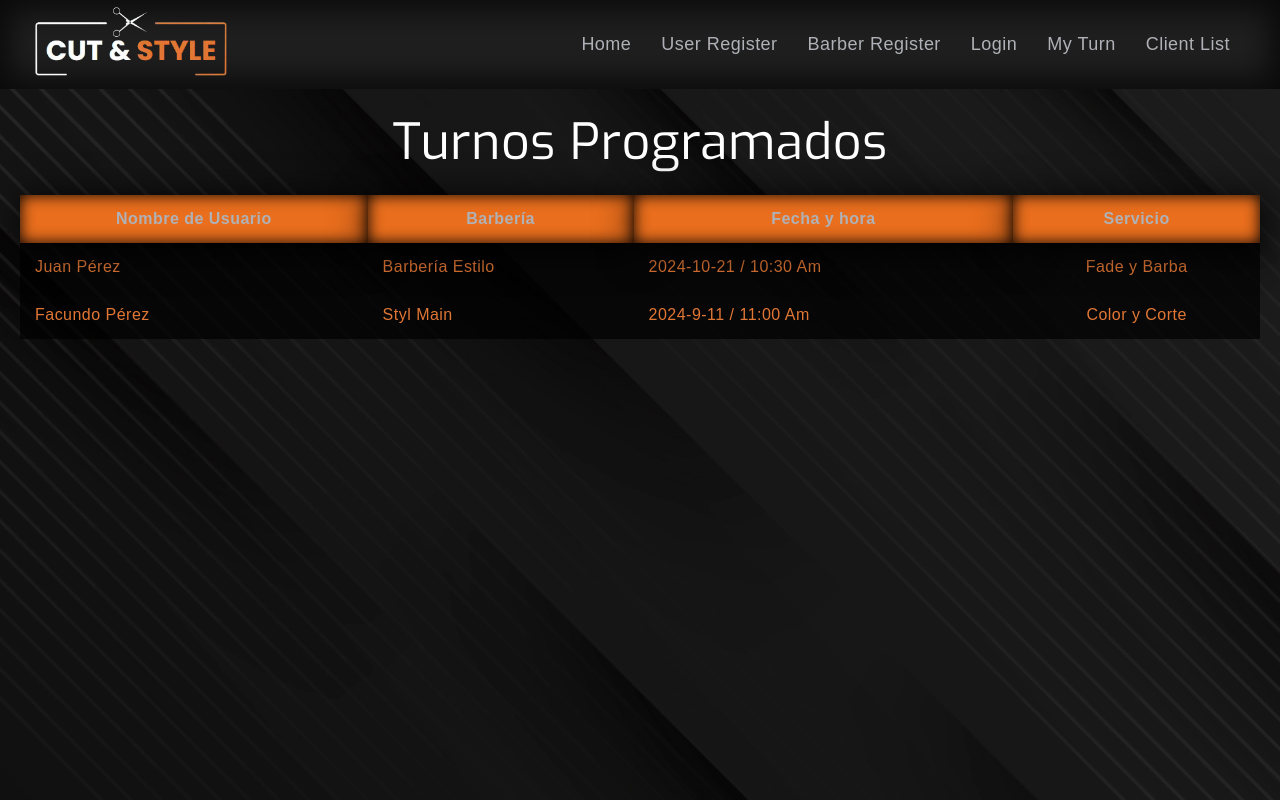
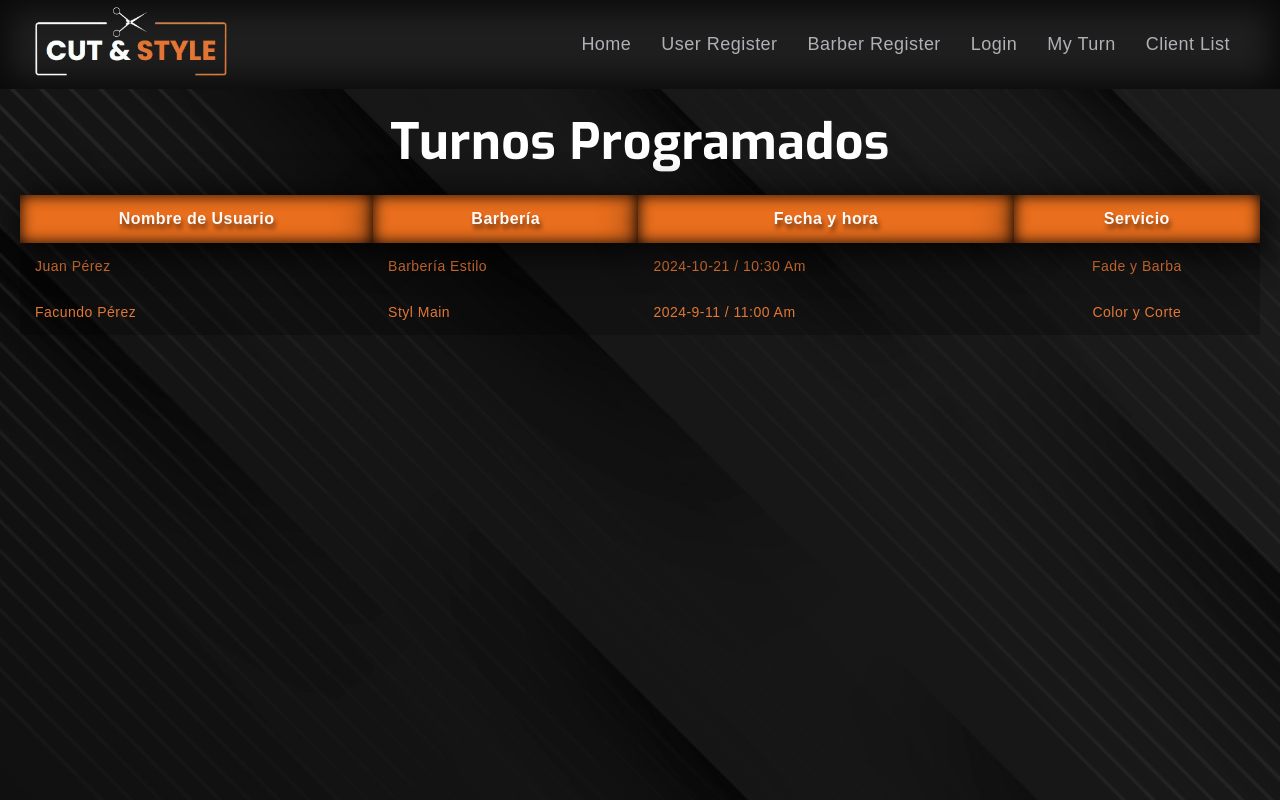
Before and after one commit to FraNkoRasia/CUT-STYLE, a React (Vite) app in the folder frontend/: page /turno in a window 1280 px wide. Shown: the top 800 px of the page. Built offline with nearby package versions, Linux system fonts and the light colour scheme.

Commit message:
Cambios de estilos en la vista mi Turno y ajuste del grid en la vista home

```diff
--- a/frontend/src/Components/Home/Home.css
+++ b/frontend/src/Components/Home/Home.css
@@ -244,8 +244,8 @@
 .img-gallery {
     width: 100%;
     max-width: 800px;
-    margin: 10px auto;
-    padding: 50px 0;
+    margin: 0px auto;
+    padding: 30px 30px;
     display: grid;
     grid-template-columns: repeat(3, 1fr);
     gap: 10px;
@@ -265,7 +265,7 @@
     }
 }
 
-@media (min-width: 524px) {
+@media (min-width: 500px) {
    #img1{
     height: 390px;
    }
--- a/frontend/src/Components/MyTurn/Turno.css
+++ b/frontend/src/Components/MyTurn/Turno.css
@@ -18,26 +18,33 @@
     font-family: "Exo", sans-serif;
     text-align: center;
     margin-bottom: 20px;
-    font-size: 50px;
+    font-size: clamp(30px, 4.167vw, 50px);
     color: white;
+    font-weight: 700;
 }
 
 .turno-container table {
     width: 100%;
-    background-color: rgba(0, 0, 0, 0.7);
+    background-color: rgb(0 0 0 / 24%);
     border-spacing: 0 10px;
 }
 
-.turno-container th,
+.turno-container th {
+    padding: 15px 8px;
+    text-align: left;
+    font-size: clamp(14px, 4.167vw, 16px);
+    text-shadow: 2px 5px 4px rgba(0, 0, 0, 0.5);
+}
+
 .turno-container td {
     padding: 15px;
     text-align: left;
-
+    font-size: clamp(12px, 4.167vw, 14px);
 }
 
 .turno-container th {
     background-color: #E96E1D;
-    color: #AFB1B6;
+    color: #fbfbfb;
     font-weight: bold;
     text-align: center;
     margin: 0 10px;
```
